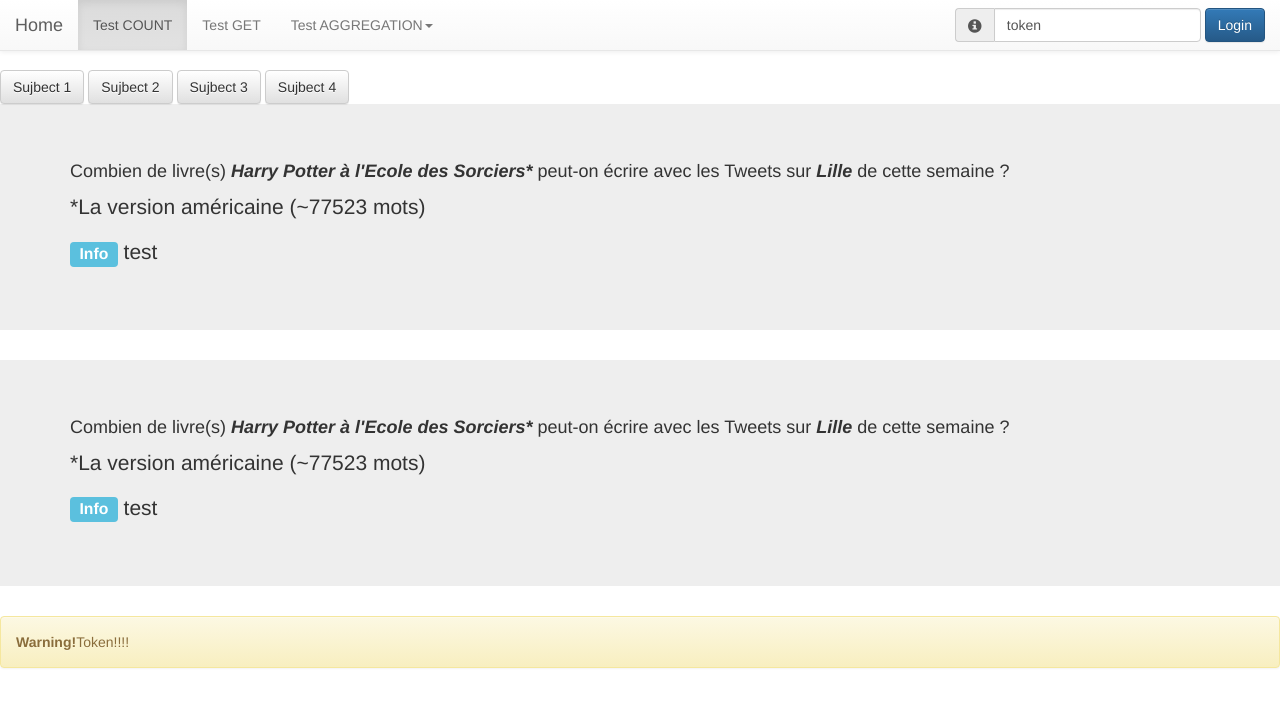
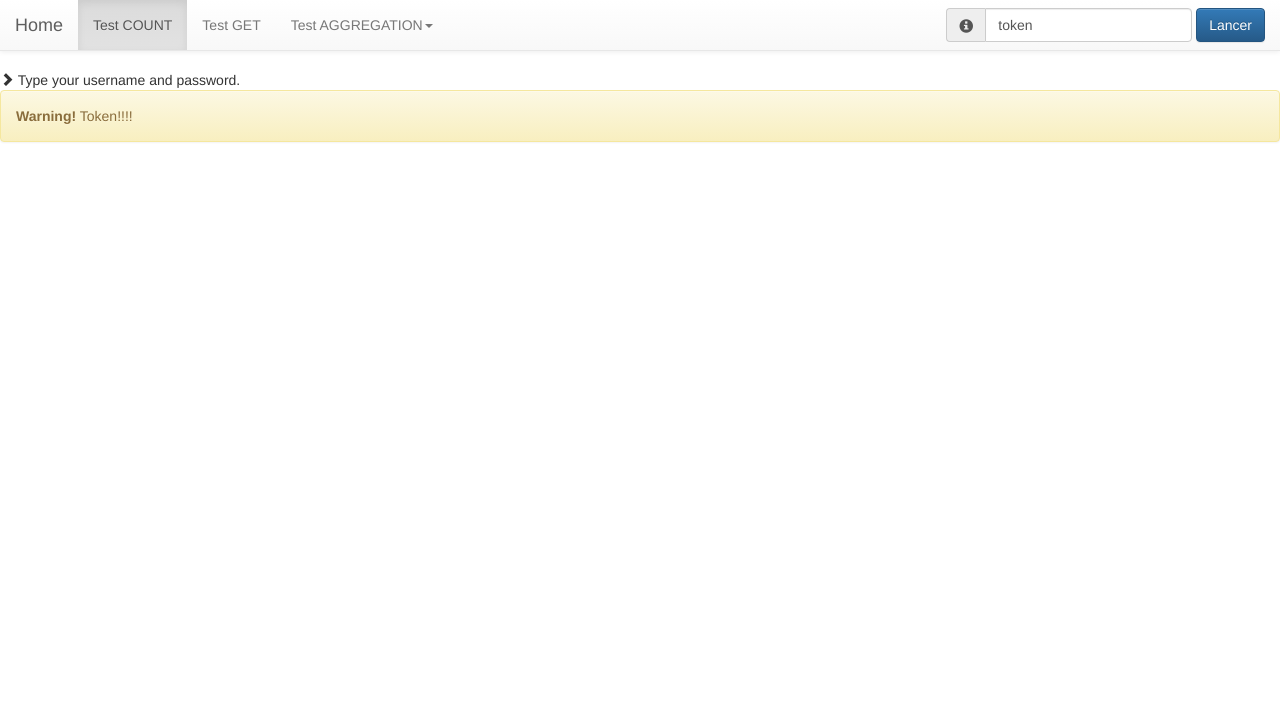
Before and after one commit to 3991/data_interface_project, a PHP site: page / in a window 1280 px wide. Shown: the top 707 px of the page. Run offline with PHP 8.4, Linux system fonts and the light colour scheme; some libraries are stand-ins or nearby versions.

Commit message:
the login menu works

```diff
--- a/Js/functions.js
+++ b/Js/functions.js
@@ -1,3 +1,15 @@
 $(document).ready(function() {
+    var $formLogin = $('#token_form');
 
+    $("form").submit(function () {
+      var $token=$('#token_input').val();
+
+      if ($token == "TOTO") {
+          //$('#text-login-msg').text($token);
+          $("#test1").text("Hello world!");
+      }else{
+          //$('#text-login-msg').text('non non nono');
+          $("#test1").text("Hello world!");
+      }
+    });
 });
--- /dev/null
+++ b/Ressources/Include/menu.php
@@ -0,0 +1,35 @@
+<nav role="navigation" class="navbar navbar-default navbar-fixed-top">
+  <div class="container-fluid">
+    <div class="navbar-header">
+      <button type="button" class="navbar-toggle collapsed" data-toggle="collapse" data-target="#bs-example-navbar-collapse-1">tst
+        <span class="sr-only">Toggle navigation</span>
+        <span class="icon-bar"></span>
+        <span class="icon-bar"></span>
+        <span class="icon-bar"></span>
+      </button>
+      <a class="navbar-brand" href="./index.php">Home</a>
+    </div>
+    <div class="collapse navbar-collapse" id="bs-example-navbar-collapse-1">
+      <ul class="nav navbar-nav">
+        <li class="active"><a href="#">Test COUNT <span class="sr-only">(current)</span></a></li>
+        <li><a href="#">Test GET</a></li>
+        <li class="dropdown">
+          <a href="#" class="dropdown-toggle" data-toggle="dropdown" role="button" aria-expanded="false">Test AGGREGATION<span class="caret"></span></a>
+          <ul class="dropdown-menu" role="menu">
+            <li><a href="#">Action</a></li>
+            <li class="divider"></li>
+            <li><a href="#">Separated link</a></li>
+          </ul>
+        </li>
+      </ul>
+      <form id="token_form" class="navbar-form navbar-right" role="form" method="post">
+        <div class="input-group">
+            <span class="input-group-addon "><i class="glyphicon glyphicon-info-sign"></i></span>
+            <input id="token_input" type="text" class="form-control" name="token" value="token" placeholder="Token..."/>
+        </div>
+        <input id="noid" name="submit" type="submit" class="btn btn-primary" value="Lancer" />
+        <!--<button type="submit" class="btn btn-primary">Login</button>-->
+      </form>
+    </div>
+  </div>
+</nav>
--- a/index.php
+++ b/index.php
@@ -1,59 +1,23 @@
-<?php require_once('Ressources/Include/header.php');?>
-<nav role="navigation" class="navbar navbar-default navbar-fixed-top">
-  <div class="container-fluid">
-    <div class="navbar-header">
-      <button type="button" class="navbar-toggle collapsed" data-toggle="collapse" data-target="#bs-example-navbar-collapse-1">tst
-        <span class="sr-only">Toggle navigation</span>
-        <span class="icon-bar"></span>
-        <span class="icon-bar"></span>
-        <span class="icon-bar"></span>
-      </button>
-      <a class="navbar-brand" href="./index.php">Home</a>
-    </div>
-    <div class="collapse navbar-collapse" id="bs-example-navbar-collapse-1">
-      <ul class="nav navbar-nav">
-        <li class="active"><a href="#">Test COUNT <span class="sr-only">(current)</span></a></li>
-        <li><a href="#">Test GET</a></li>
-        <li class="dropdown">
-          <a href="#" class="dropdown-toggle" data-toggle="dropdown" role="button" aria-expanded="false">Test AGGREGATION<span class="caret"></span></a>
-          <ul class="dropdown-menu" role="menu">
-            <li><a href="#">Action</a></li>
-            <li class="divider"></li>
-            <li><a href="#">Separated link</a></li>
-          </ul>
-        </li>
-      </ul>
-      <form id="signin" class="navbar-form navbar-right" role="form">
-        <div class="input-group">
-            <span class="input-group-addon "><i class="glyphicon glyphicon-info-sign"></i></span>
-            <input id="token" type="text" class="form-control" name="token" value="token" placeholder="Token...">
-        </div>
-        <button type="submit" class="btn btn-primary">Login</button>
-      </form>
-    </div>
-  </div>
-</nav>
-<a class="btn btn-default" href="#" role="button">Sujbect 1</a>
-<button class="btn btn-default" type="submit">Sujbect 2</button>
-<input class="btn btn-default" type="button" value="Sujbect 3">
-<input class="btn btn-default" type="submit" value="Sujbect 4">
-<div class="jumbotron">
-    <div class="container">
-        <h4 id="test">Combien de livre(s) <strong><i>Harry Potter à l&apos;Ecole des Sorciers*</i></strong> peut-on &eacute;crire avec les Tweets sur <strong><i>Lille</i></strong> de cette semaine ?</h4>
-        <p>*La version am&eacute;ricaine (~77523 mots)</p>
-        <p><span class="label label-info">Info</span> test</p>
-    </div>
+<?php
+session_start();
+$erreur = "";
+
+if(isset($_POST['submit'])) {
+	if(isset($_POST['token']) && !empty($_POST['token'])){
+		header('Location: home.php');
+	}else if(isset($_POST['token']) && empty($_POST['token'])){
+		$erreur .= 'Id incorrect';
+	}
+}
+require_once('./Ressources/Include/header.php');
+require_once('./Ressources/Include/menu.php');
+?>
+<div id="div-login-msg">
+  <div id="icon-login-msg" class="glyphicon glyphicon-chevron-right"></div>
+  <span id="text-login-msg">Type your username and password.</span>
 </div>
-<div class="jumbotron">
-    <div class="container">
-        <h4 id="test">Combien de livre(s) <strong><i>Harry Potter à l&apos;Ecole des Sorciers*</i></strong> peut-on &eacute;crire avec les Tweets sur <strong><i>Lille</i></strong> de cette semaine ?</h4>
-        <p>*La version am&eacute;ricaine (~77523 mots)</p>
-        <p><span class="label label-info">Info</span> test</p>
-    </div>
-</div>
-<div class="alert alert-warning" role="alert"><strong>Warning!</strong>Token!!!!</div>
-<div class="container">
-<?php echo file_get_contents(""); ?>
-</div>
+
+<div class="alert alert-warning" role="alert"><strong>Warning!</strong> Token!!!!</div>
+
 <script src="./Js/functions.js"></script>
-<?php require_once('Ressources/Include/footer.php'); ?>
+<?php require_once('./Ressources/Include/footer.php'); ?>
```
Also changed, not shown: home.php (added, +22 -0 lines).
